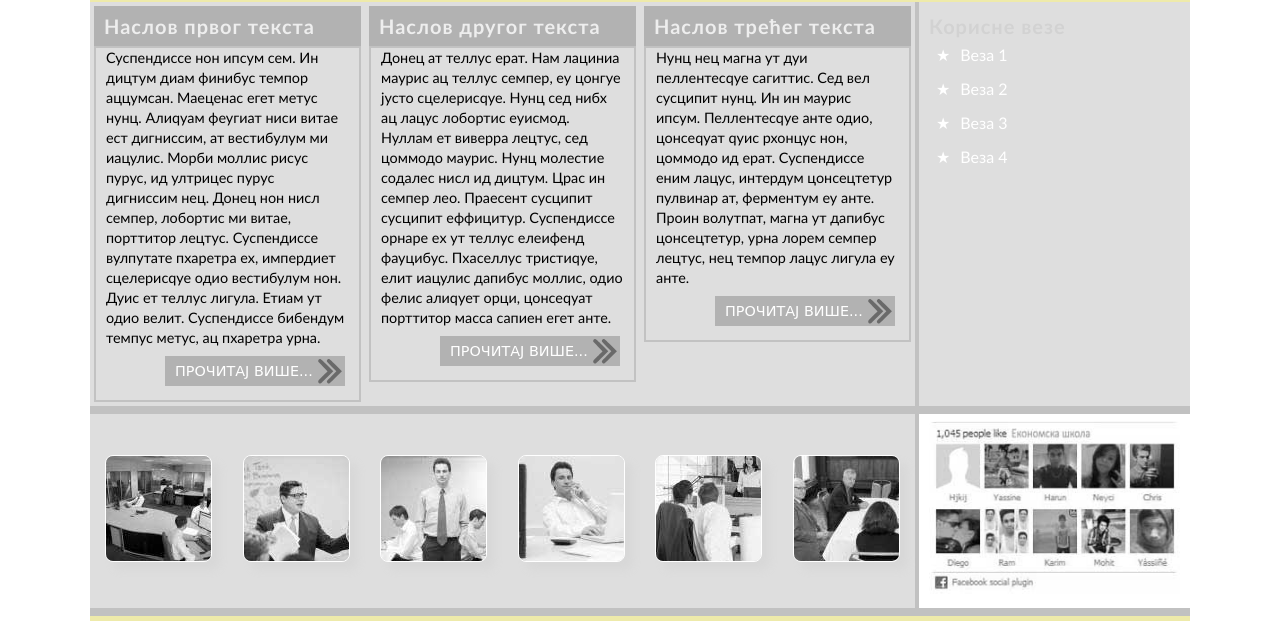
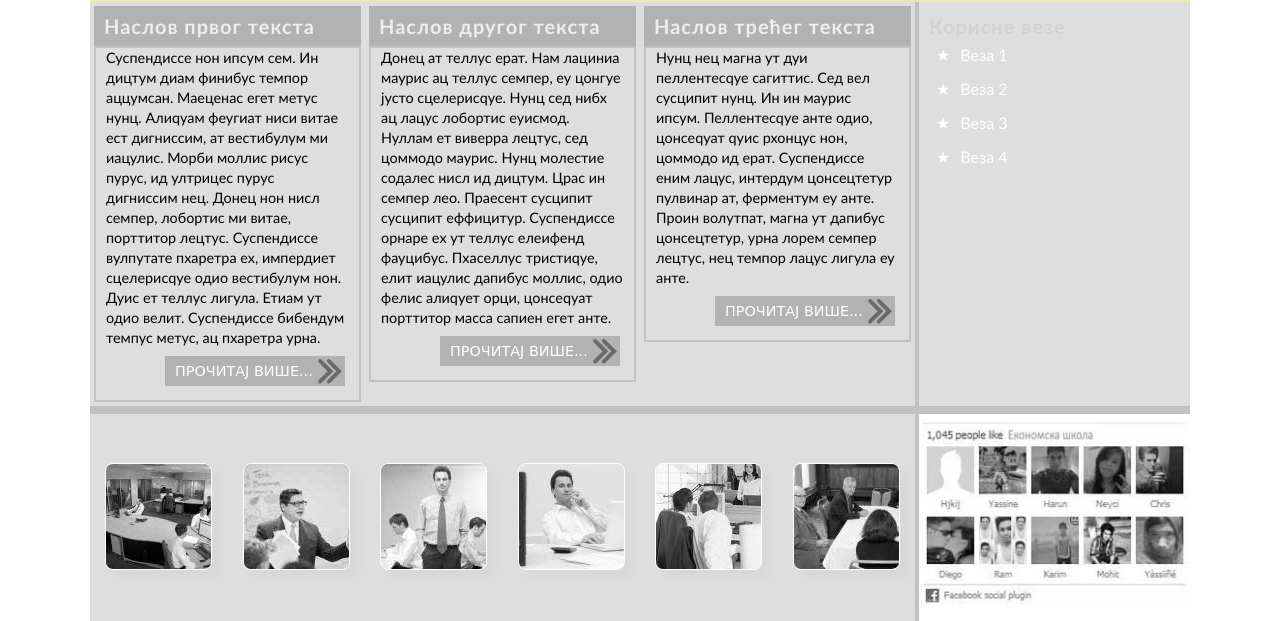
Before and after one commit to stdarkobn/skola, a plain HTML site: page v9/index.html in a window 1280 px wide. Shown: the part 889-1510 px from the top of the page. Drawn offline with Linux system fonts and the light colour scheme.

Commit message:
Google probme 412 - 411px

```diff
--- a/v9/css/style.css
+++ b/v9/css/style.css
@@ -230,8 +230,8 @@ p {  padding: 0.8em; }
 .sekundarni .fb-dodatak {
     order: 0;
     flex: 1 0 160px; /* Минимална ширина 160 и расте, испод прелази у нови ред */
-    margin: 0px 0px 8px 0px;
-    padding: 0px 10px 0px 10px;
+    margin: 8px 8px 8px 8px;
+    padding: 0px 0px 0px 0px;
     background-color: #ffffff;
     display: flex; /* Центрирања друштвеног додатка */
     align-items: center;
```
